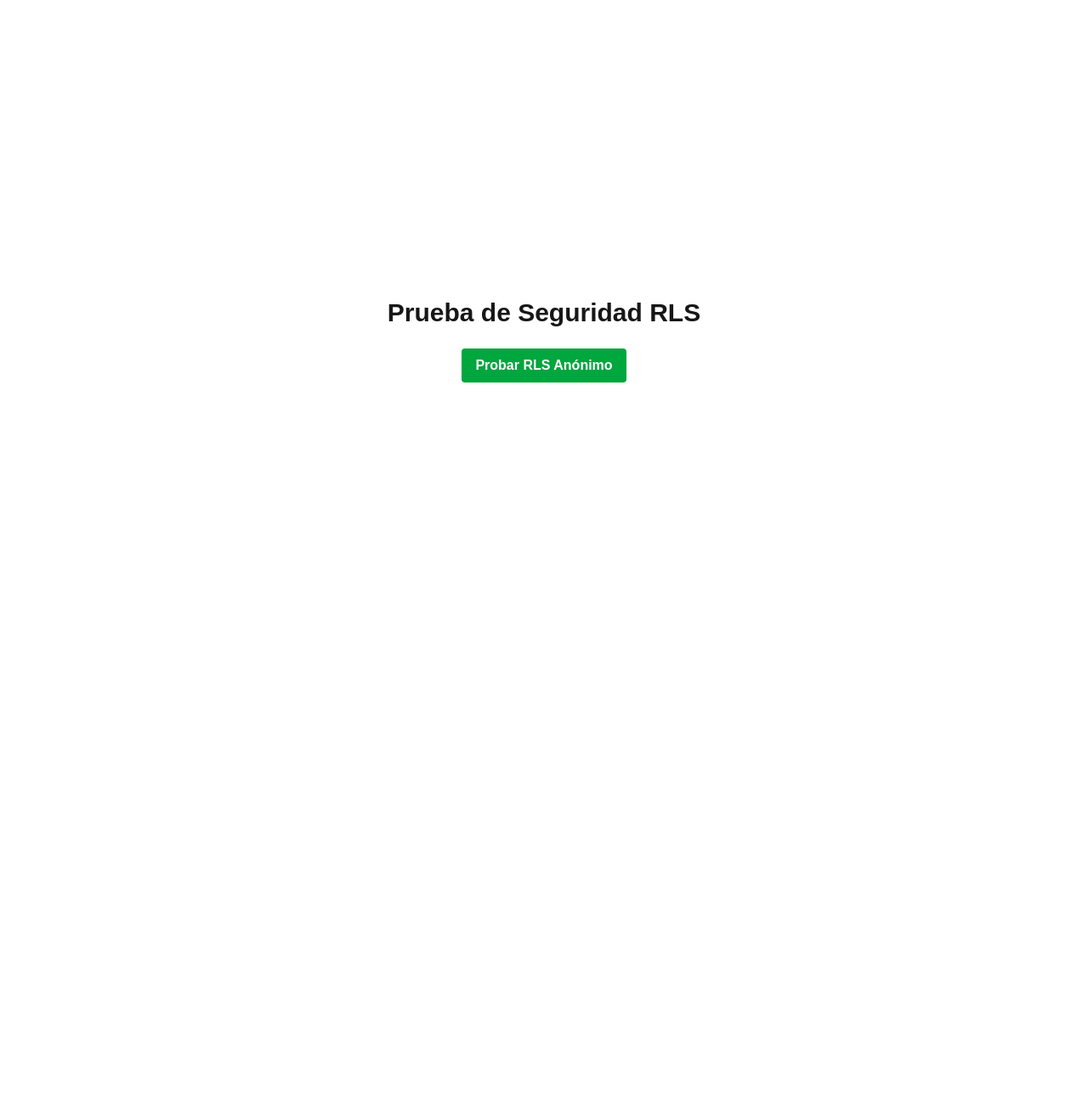
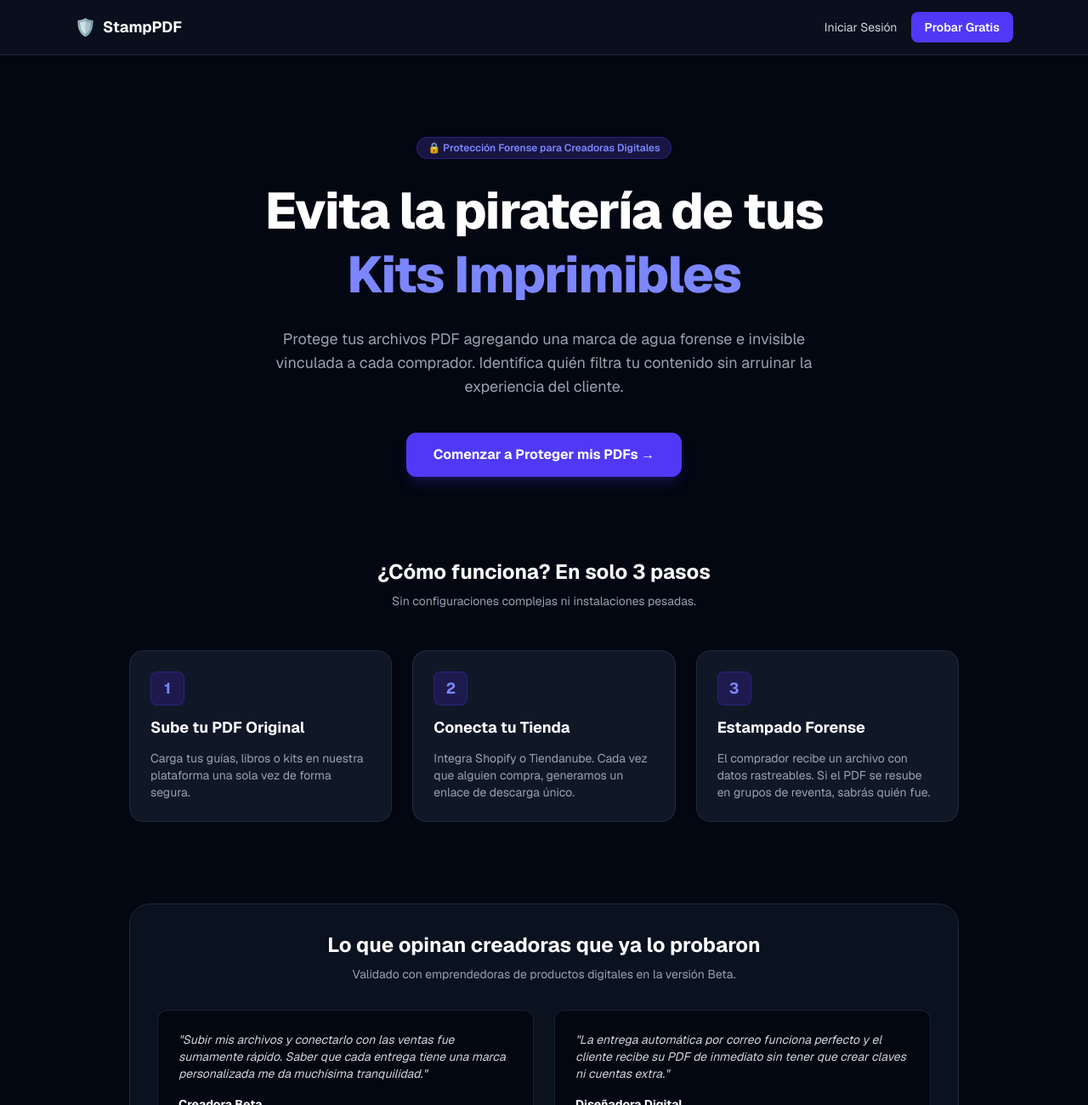
Before and after one commit to gustavo-proyectosweb/saas-antipirateria, a Next.js app: page / in a window 1280 px wide. Shown: the top 1300 px of the page at 85% size. Before the commit the page ends 800 px from the top, so only its background shows below. Built offline with nearby package versions, Linux system fonts and the light colour scheme.

Commit message:
feat(landing): implementar landing page minima publica orientada a creadoras

```diff
--- a/src/app/page.tsx
+++ b/src/app/page.tsx
@@ -1,48 +1,161 @@
-import { testRLS } from './actions'
+import Link from 'next/link'
 
-export default function Home() {
-  async function handleTest() {
-    'use server'
-    const res = await testRLS()
-    console.log('Resultado en servidor:', res)
-  }
+export default function HomePage() {
+  return (
+    <div className="min-h-screen bg-gray-950 text-gray-100 flex flex-col font-sans">
+      {/* Navbar / Encabezado */}
+      <header className="border-b border-gray-800 bg-gray-900/50 backdrop-blur sticky top-0 z-50">
+        <div className="max-w-6xl mx-auto px-6 h-16 flex items-center justify-between">
+          <div className="flex items-center gap-2 font-bold text-lg text-white">
+            <span className="text-xl">🛡️</span> StampPDF
+          </div>
+          <div className="flex items-center gap-4">
+            <Link
+              href="/login"
+              className="text-sm text-gray-300 hover:text-white transition"
+            >
+              Iniciar Sesión
+            </Link>
+            <Link
+              href="/register"
+              className="text-sm bg-indigo-600 hover:bg-indigo-500 text-white font-semibold px-4 py-2 rounded-lg transition"
+            >
+              Probar Gratis
+            </Link>
+          </div>
+        </div>
+      </header>
 
-  return (
-    <main className="flex min-h-screen flex-col items-center justify-center p-24">
-      <h1 className="text-3xl font-bold mb-6">Prueba de Seguridad RLS</h1>
-      <form action={handleTest}>
-        <button
-          type="submit"
-          className="bg-green-600 hover:bg-green-700 text-white font-bold py-2 px-4 rounded"
-        >
-          Probar RLS Anónimo
-        </button>
-      </form>
-    </main>
+      <main className="flex-1 max-w-5xl mx-auto px-6 py-16 space-y-24">
+        {/* Seccion Principal / Hero */}
+        <section className="text-center space-y-6 pt-8">
+          <span className="inline-block bg-indigo-950/80 border border-indigo-800/60 text-indigo-400 text-xs font-semibold px-3 py-1 rounded-full">
+            🔒 Protección Forense para Creadoras Digitales
+          </span>
+          <h1 className="text-4xl md:text-6xl font-extrabold text-white tracking-tight leading-tight">
+            Evita la piratería de tus <br />
+            <span className="text-indigo-400">Kits Imprimibles</span>
+          </h1>
+          <p className="text-lg text-gray-400 max-w-2xl mx-auto">
+            Protege tus archivos PDF agregando una marca de agua forense e invisible vinculada a cada comprador. Identifica quién filtra tu contenido sin arruinar la experiencia del cliente.
+          </p>
+          <div className="pt-4 flex justify-center gap-4">
+            <Link
+              href="/register"
+              className="bg-indigo-600 hover:bg-indigo-500 text-white font-bold text-base px-8 py-3.5 rounded-xl shadow-lg shadow-indigo-600/20 transition"
+            >
+              Comenzar a Proteger mis PDFs →
+            </Link>
+          </div>
+        </section>
+
+        {/* Cómo Funciona en 3 Pasos */}
+        <section className="space-y-12">
+          <div className="text-center space-y-2">
+            <h2 className="text-2xl font-bold text-white">
+              ¿Cómo funciona? En solo 3 pasos
+            </h2>
+            <p className="text-sm text-gray-400">
+              Sin configuraciones complejas ni instalaciones pesadas.
+            </p>
+          </div>
+
+          <div className="grid grid-cols-1 md:grid-cols-3 gap-6">
+            <div className="bg-gray-900 border border-gray-800 p-6 rounded-2xl space-y-3">
+              <div className="w-10 h-10 rounded-lg bg-indigo-950 text-indigo-400 flex items-center justify-center font-bold text-lg border border-indigo-800/50">
+                1
+              </div>
+              <h3 className="font-bold text-white text-lg">Sube tu PDF Original</h3>
+              <p className="text-sm text-gray-400">
+                Carga tus guías, libros o kits en nuestra plataforma una sola vez de forma segura.
+              </p>
+            </div>
+
+            <div className="bg-gray-900 border border-gray-800 p-6 rounded-2xl space-y-3">
+              <div className="w-10 h-10 rounded-lg bg-indigo-950 text-indigo-400 flex items-center justify-center font-bold text-lg border border-indigo-800/50">
+                2
+              </div>
+              <h3 className="font-bold text-white text-lg">Conecta tu Tienda</h3>
+              <p className="text-sm text-gray-400">
+                Integra Shopify o Tiendanube. Cada vez que alguien compra, generamos un enlace de descarga único.
+              </p>
+            </div>
+
+            <div className="bg-gray-900 border border-gray-800 p-6 rounded-2xl space-y-3">
+              <div className="w-10 h-10 rounded-lg bg-indigo-950 text-indigo-400 flex items-center justify-center font-bold text-lg border border-indigo-800/50">
+                3
+              </div>
+              <h3 className="font-bold text-white text-lg">Estampado Forense</h3>
+              <p className="text-sm text-gray-400">
+                El comprador recibe un archivo con datos rastreables. Si el PDF se resube en grupos de reventa, sabrás quién fue.
+              </p>
+            </div>
+          </div>
+        </section>
+
+        {/* Testimonios de Beta Testers */}
+        <section className="bg-gray-900/60 border border-gray-800 rounded-3xl p-8 space-y-8">
+          <div className="text-center space-y-2">
+            <h2 className="text-2xl font-bold text-white">
+              Lo que opinan creadoras que ya lo probaron
+            </h2>
+            <p className="text-sm text-gray-400">
+              Validado con emprendedoras de productos digitales en la versión Beta.
+            </p>
+          </div>
+
+          <div className="grid grid-cols-1 md:grid-cols-2 gap-6">
+            <div className="bg-gray-950 border border-gray-800/80 p-6 rounded-xl space-y-4">
+              <p className="text-sm text-gray-300 italic">
+                "Subir mis archivos y conectarlo con las ventas fue sumamente rápido. Saber que cada entrega tiene una marca personalizada me da muchísima tranquilidad."
+              </p>
+              <div>
+                <p className="text-sm font-bold text-white">Creadora Beta</p>
+                <p className="text-xs text-indigo-400">Tienda de Kits Imprimibles</p>
+              </div>
+            </div>
+
+            <div className="bg-gray-950 border border-gray-800/80 p-6 rounded-xl space-y-4">
+              <p className="text-sm text-gray-300 italic">
+                "La entrega automática por correo funciona perfecto y el cliente recibe su PDF de inmediato sin tener que crear claves ni cuentas extra."
+              </p>
+              <div>
+                <p className="text-sm font-bold text-white">Diseñadora Digital</p>
+                <p className="text-xs text-indigo-400">Venta de Guías & eBooks</p>
+              </div>
+            </div>
+          </div>
+        </section>
+
+        {/* Llamado a la Acción Final (CTA) */}
+        <section className="text-center space-y-6 py-8">
+          <h2 className="text-3xl font-bold text-white">
+            ¿Lista para proteger tus creaciones digitales?
+          </h2>
+          <p className="text-gray-400 text-sm max-w-md mx-auto">
+            Crea tu cuenta gratuita hoy y comienza a stamping tus archivos en menos de 5 minutos.
+          </p>
+          <div>
+            <Link
+              href="/register"
+              className="inline-block bg-indigo-600 hover:bg-indigo-500 text-white font-bold text-base px-8 py-3.5 rounded-xl shadow-lg shadow-indigo-600/20 transition"
+            >
+              Crear Cuenta Gratis →
+            </Link>
+          </div>
+        </section>
+      </main>
+
+      {/* Footer / Pie de página */}
+      <footer className="border-t border-gray-900 bg-gray-950 py-8 text-center text-xs text-gray-600">
+        <div className="max-w-5xl mx-auto px-6 flex flex-col md:flex-row justify-between items-center gap-4">
+          <p>© {new Date().getFullYear()} StampPDF. Todos los derechos reservados.</p>
+          <div className="flex gap-4">
+            <Link href="/login" className="hover:text-gray-400 transition">Ingresar</Link>
+            <Link href="/register" className="hover:text-gray-400 transition">Registro</Link>
+          </div>
+        </div>
+      </footer>
+    </div>
   )
 }
-
-
-/*import { testSupabaseConnection } from './actions'
-
-export default function Home() {
-  async function handleTest() {
-    'use server'
-    const res = await testSupabaseConnection()
-    console.log('Resultado en servidor:', res)
-  }
-
-  return (
-    <main className="flex min-h-screen flex-col items-center justify-center p-24">
-      <h1 className="text-3xl font-bold mb-6">Prueba de Conexión Supabase</h1>
-      <form action={handleTest}>
-        <button
-          type="submit"
-          className="bg-blue-600 hover:bg-blue-700 text-white font-bold py-2 px-4 rounded"
-        >
-          Probar Conexión
-        </button>
-      </form>
-    </main>
-  )
-}*/
```
